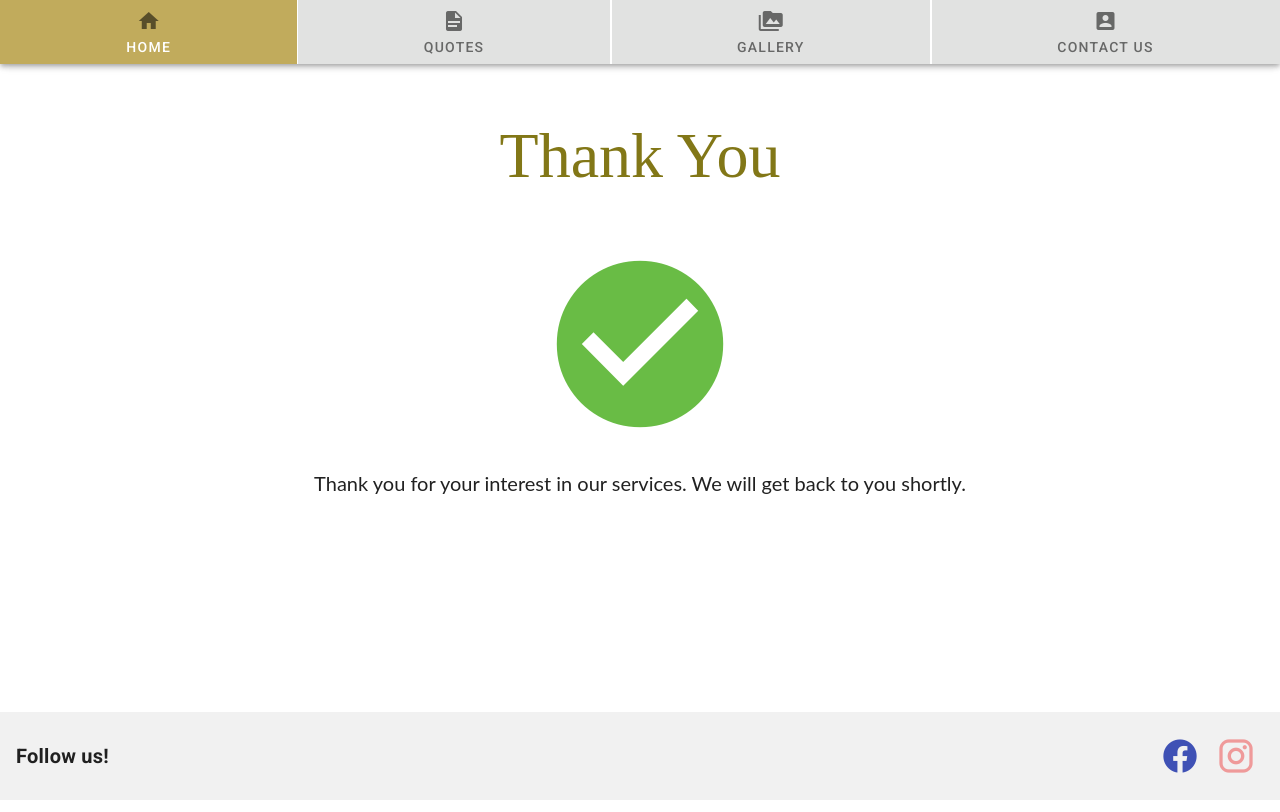
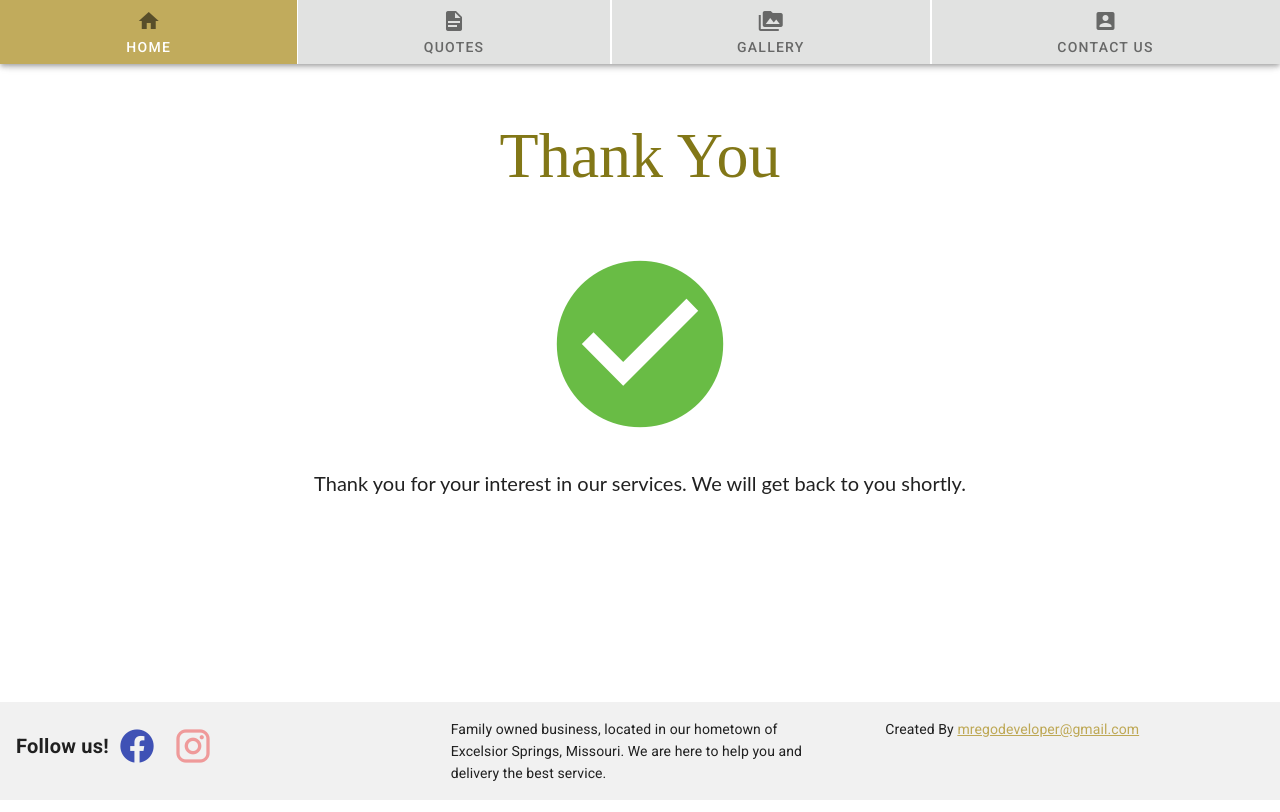
Before and after one commit to maidelrego/cwd-client, a Vue app: page /#/thank-you in a window 1280 px wide. Built offline with nearby package versions, Linux system fonts and the light colour scheme; what vuetify-mask would draw is missing.

Commit message:
fixed footer

```diff
--- a/src/components/Footer.vue
+++ b/src/components/Footer.vue
@@ -1,12 +1,34 @@
 <template>
   <v-card class="flex lightGrey" flat tile>
+    <v-row justify="center">
+
+      <v-col cols="12" sm="6" md="4" lg="4">
         <v-card-title class="">
-      <strong class="subheading text-center">Follow us!</strong>
-      <v-spacer></v-spacer>
-      <v-btn v-for="(social, i) in socials" :key="i" :color="social.color" class="white--text" fab icon>
-        <v-icon x-large>{{ social.icon }}</v-icon>
+          <strong>Follow us!</strong>
+          <v-btn href="https://www.facebook.com/campbellwooddesigns" target='blank' class="white--text" fab icon>
+            <v-icon color="indigo" x-large>mdi-facebook</v-icon>
+          </v-btn>
+          <v-btn href="https://www.instagram.com/campbell_wood_designs/?hl=en" target='blank' class="white--text" fab
+            icon>
+            <v-icon color="red lighten-3" href="" x-large>mdi-instagram</v-icon>
           </v-btn>
         </v-card-title>
+      </v-col>
+
+      <v-col cols="12" sm="6" md="4" lg="4">
+        <v-card-subtitle>
+          Family owned business, located in our hometown of Excelsior Springs, Missouri.
+          We are here to help you and delivery the best service.
+        </v-card-subtitle>
+      </v-col>
+
+      <v-col cols="12" sm="12" md="4" lg="4">
+        <v-card-subtitle>
+          Created By <a href="mailto: mregodeveloper@gmail.com">mregodeveloper@gmail.com</a>
+        </v-card-subtitle>
+      </v-col>
+
+    </v-row>
   </v-card>
 </template>
 
@@ -14,16 +36,6 @@
 export default {
   name: 'FooterPage',
   data: () => ({
-    socials: [
-      {
-        icon: 'mdi-facebook',
-        color: 'indigo',
-      },
-      {
-        icon: 'mdi-instagram',
-        color: 'red lighten-3',
-      },
-    ],
   }),
 }
 </script>
--- a/src/components/HomePage.vue
+++ b/src/components/HomePage.vue
@@ -1,5 +1,5 @@
 <template>
-  <v-card class="mx-auto" flat>
+  <v-card flat>
     <v-parallax class="parallaxOpacity" src="../assets/parallax.jpg">
       <div class="textBox">
         <p class="headTextColor text-center">
```
Lines whose indentation alone changed are shown as unchanged.
